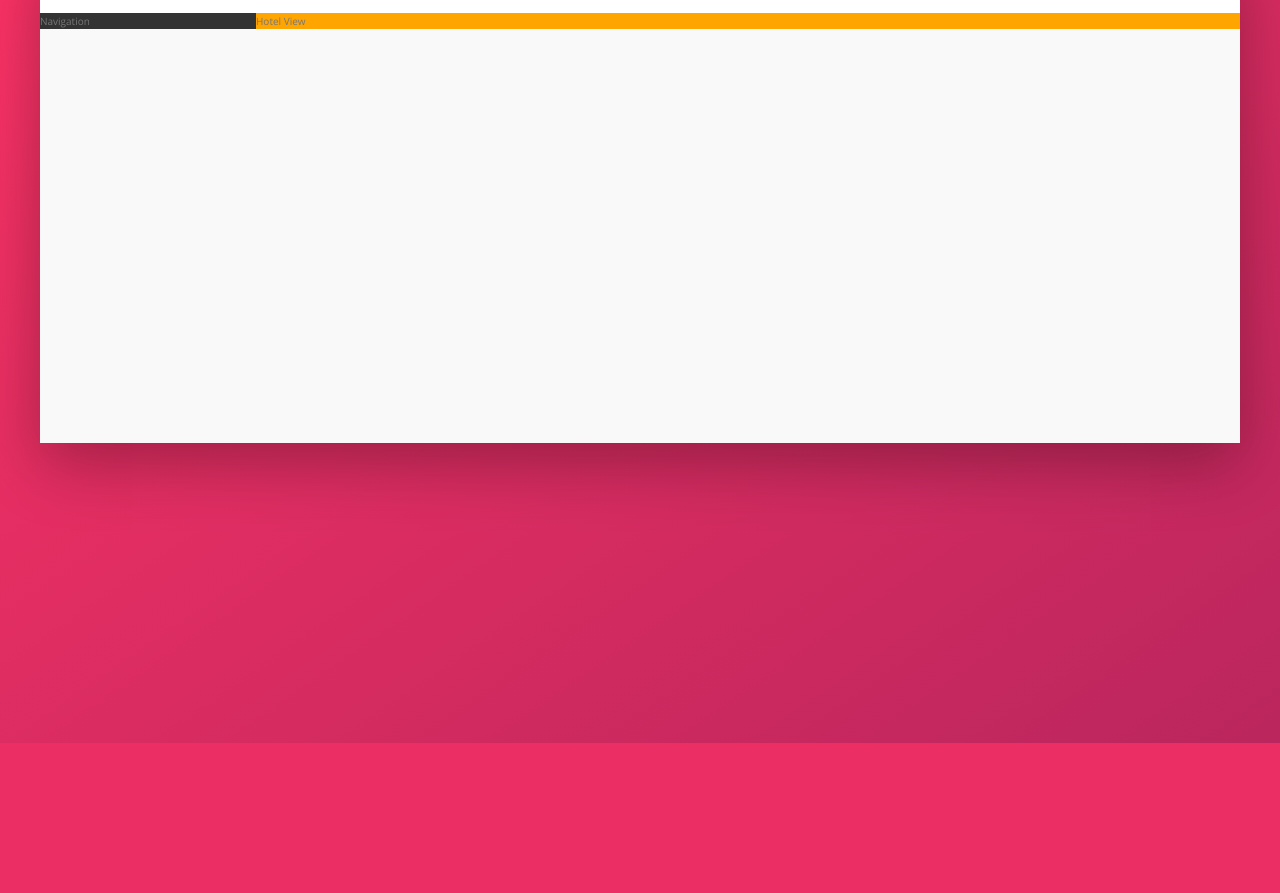
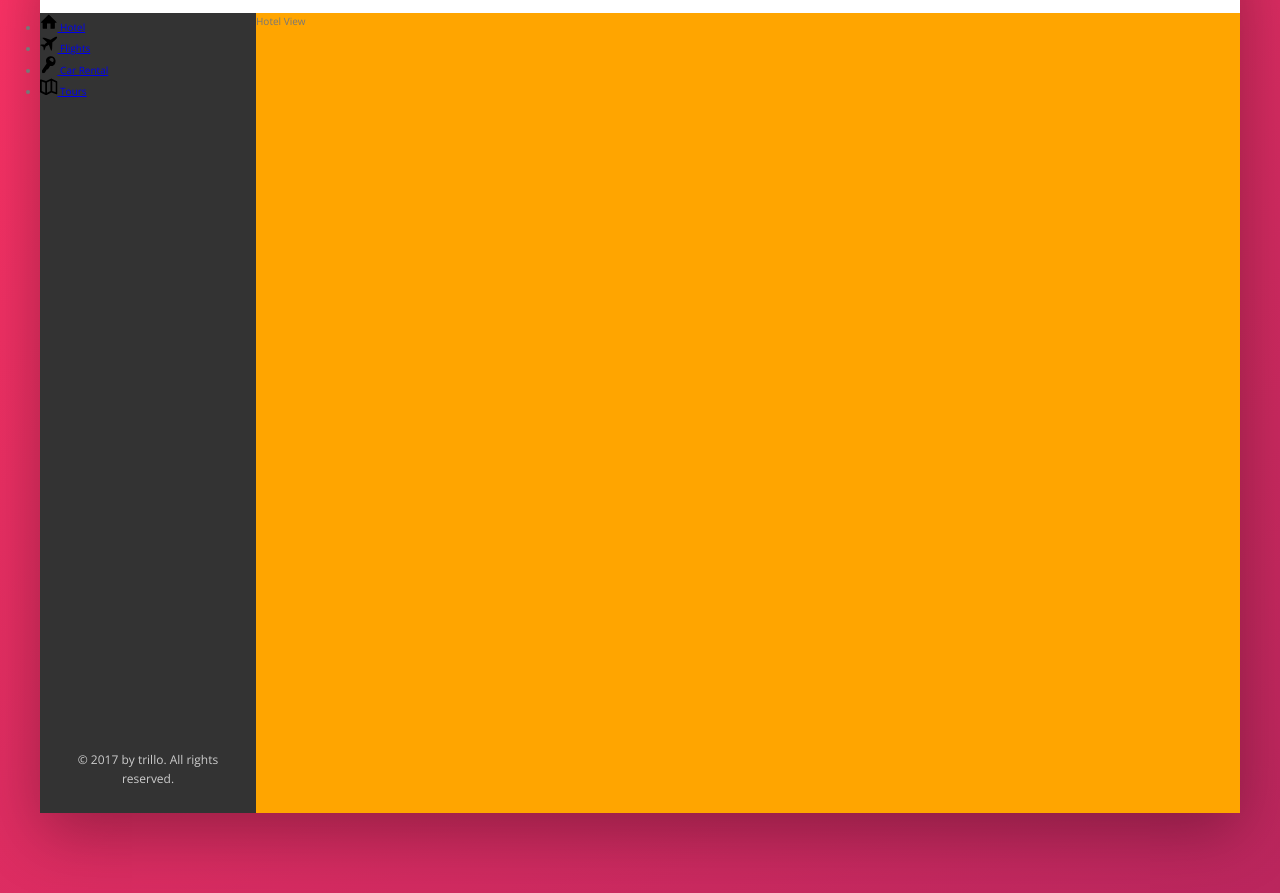
Before and after one commit to jermarino16/Trillo-Flexbox-Practice, a website: page index.html in a window 1280 px wide. Shown: the part 137-1030 px from the top of the page. Before the commit the page ends 880 px from the top, so only its background shows below. Drawn offline with nearby package versions, Linux system fonts and the light colour scheme.

Commit message:
start of sidebar navigation

```diff
--- a/index.html
+++ b/index.html
@@ -57,7 +57,44 @@
 
       <div class="content">
         <nav class="sidebar">
-          Navigation
+          <ul class="side-nav">
+            <li class="side-nav__item">
+              <a href="#" class="side-nav__link">
+                <svg class="side-nav__icon">
+                  <use xlink:href="img/sprite.svg#icon-home"></use>
+                </svg>
+                <span>Hotel</span>
+              </a>
+            </li>
+            <li class="side-nav__item">
+              <a href="#" class="side-nav__link">
+                <svg class="side-nav__icon">
+                  <use xlink:href="img/sprite.svg#icon-aircraft"></use>
+                </svg>
+                <span>Flights</span>
+              </a>
+            </li>
+            <li class="side-nav__item">
+              <a href="#" class="side-nav__link">
+                <svg class="side-nav__icon">
+                  <use xlink:href="img/sprite.svg#icon-key"></use>
+                </svg>
+                <span>Car Rental</span>
+              </a>
+            </li>
+            <li class="side-nav__item">
+              <a href="#" class="side-nav__link">
+                <svg class="side-nav__icon">
+                  <use xlink:href="img/sprite.svg#icon-map"></use>
+                </svg>
+                <span>Tours</span>
+              </a>
+            </li>
+          </ul>
+
+          <div class="legal">
+            &copy; 2017 by trillo. All rights reserved.
+          </div>
         </nav>
 
         <main class="hotel-view">Hotel View</main>
--- a/sass/_components.scss
+++ b/sass/_components.scss
@@ -115,3 +115,25 @@
     margin-right: 1rem;
   }
 }
+
+/////////////////////////////
+// SIDE NAVIGATION
+.side-nav {
+  &__item {
+  }
+  &__link {
+  }
+  &__icon {
+    width: 1.75rem;
+    height: 1.75rem;
+  }
+}
+
+/////////////////////
+//  LEGAL TEXT
+.legal {
+  font-size: 1.2rem;
+  color: var(--color-grey-light-4);
+  text-align: center;
+  padding: 2.5rem;
+}
--- a/sass/_layout.scss
+++ b/sass/_layout.scss
@@ -24,10 +24,18 @@
   background-color: var(--color-grey-dark-1);
 
   flex: 0 0 18%;
+
+  display: flex;
+  flex-direction: column;
+  justify-content: space-between;
 }
 .hotel-view {
   background-color: #fff;
+
+  //test
   background-color: orange;
+  height: 80rem;
+  //end test
 
   flex: 1;
 }
```
Also changed, not shown: css/style.css.
